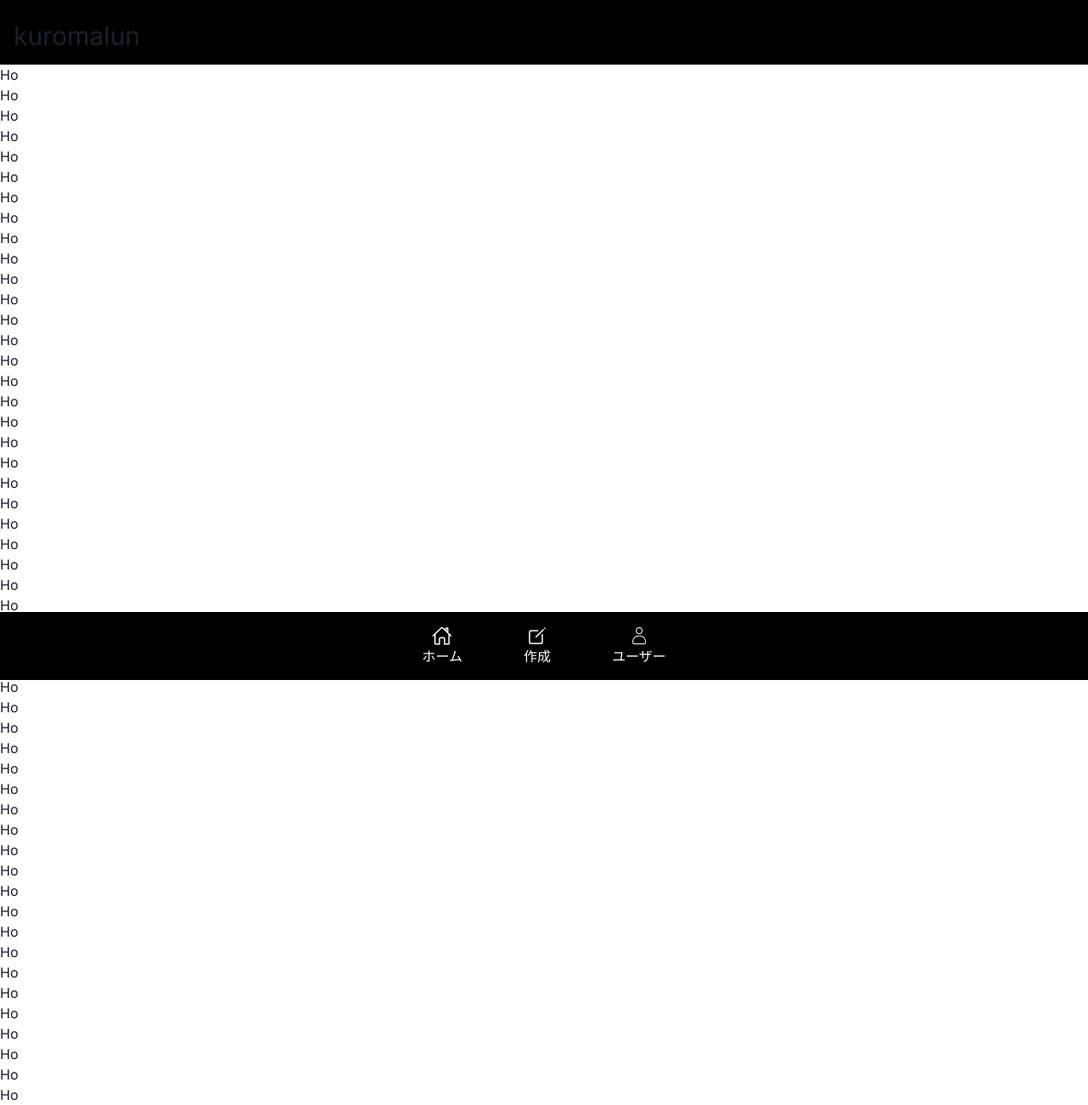
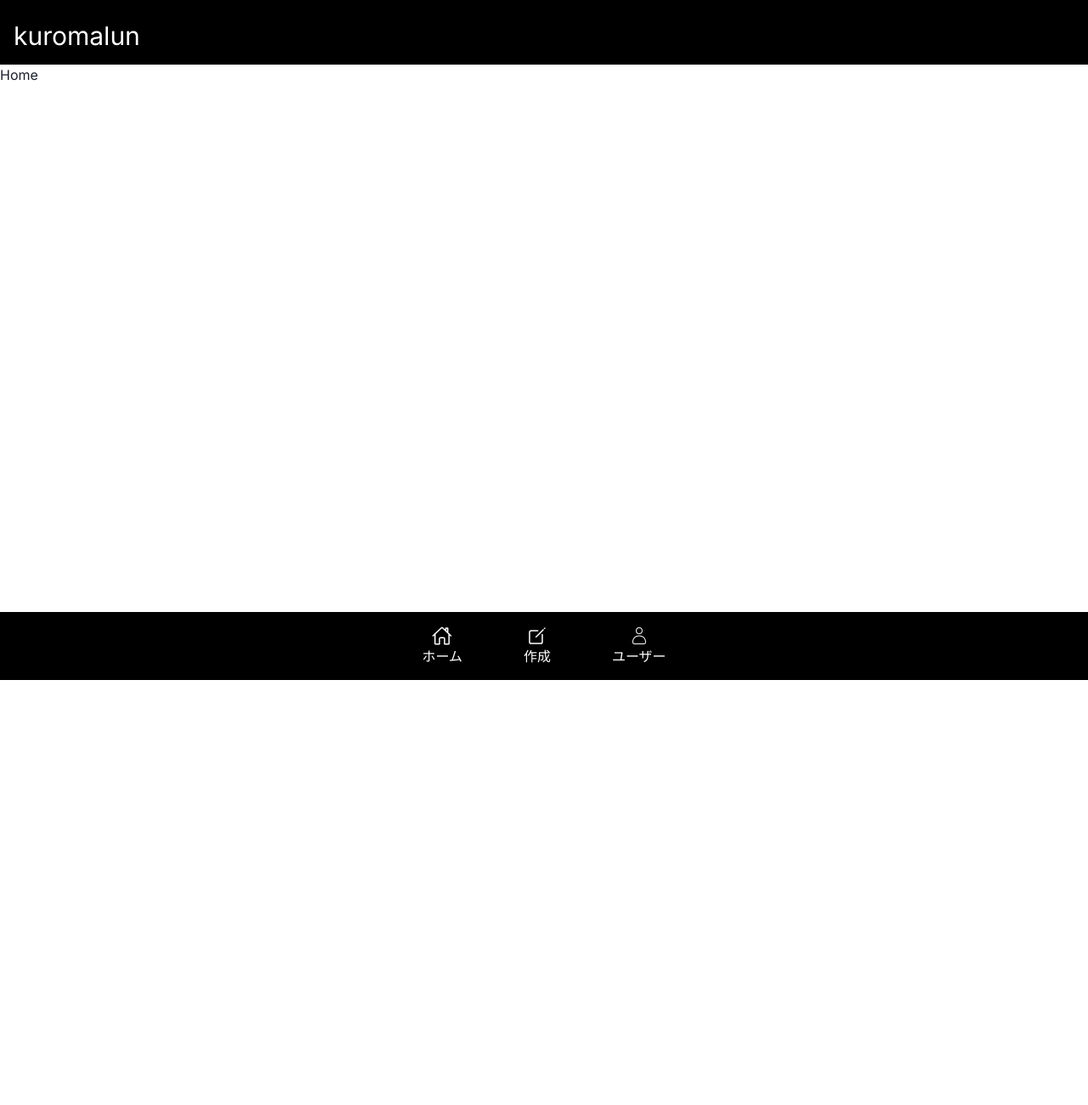
Before and after one commit to hiromuota166/kuromalun, a Next.js app in the folder kuromalun-front/: page / in a window 1280 px wide. Shown: the whole page at 85% size. After the commit the page ends 800 px from the top, so only its background shows below. Built offline with nearby package versions, Linux system fonts and the light colour scheme.

Commit message:
fix:cssColorの変更

```diff
--- a/kuromalun-front/src/app/page.tsx
+++ b/kuromalun-front/src/app/page.tsx
@@ -1,57 +1,7 @@
 export default function Home() {
   return (
     <div>
-      <h1>Ho</h1>
-      <h1>Ho</h1>
-      <h1>Ho</h1>
-      <h1>Ho</h1>
-      <h1>Ho</h1>
-      <h1>Ho</h1>
-      <h1>Ho</h1>
-      <h1>Ho</h1>
-      <h1>Ho</h1>
-      <h1>Ho</h1>
-      <h1>Ho</h1>
-      <h1>Ho</h1>
-      <h1>Ho</h1>
-      <h1>Ho</h1>
-      <h1>Ho</h1>
-      <h1>Ho</h1>
-      <h1>Ho</h1>
-      <h1>Ho</h1>
-      <h1>Ho</h1>
-      <h1>Ho</h1>
-      <h1>Ho</h1>
-      <h1>Ho</h1>
-      <h1>Ho</h1>
-      <h1>Ho</h1>
-      <h1>Ho</h1>
-      <h1>Ho</h1>
-      <h1>Ho</h1>
-      <h1>Ho</h1>
-      <h1>Ho</h1>
-      <h1>Ho</h1>
-      <h1>Ho</h1>
-      <h1>Ho</h1>
-      <h1>Ho</h1>
-      <h1>Ho</h1>
-      <h1>Ho</h1>
-      <h1>Ho</h1>
-      <h1>Ho</h1>
-      <h1>Ho</h1>
-      <h1>Ho</h1>
-      <h1>Ho</h1>
-      <h1>Ho</h1>
-      <h1>Ho</h1>
-      <h1>Ho</h1>
-      <h1>Ho</h1>
-      <h1>Ho</h1>
-      <h1>Ho</h1>
-      <h1>Ho</h1>
-      <h1>Ho</h1>
-      <h1>Ho</h1>
-      <h1>Ho</h1>
-      <h1>Ho</h1>
+      <h1>Home</h1>
     </div>
   );
 }
--- a/kuromalun-front/src/components/Footer.tsx
+++ b/kuromalun-front/src/components/Footer.tsx
@@ -6,7 +6,7 @@ import FooterIcon from './FooterIcon';
 
 const Footer = () => {
   return (
-    <div className='fixed inset-x-0 bottom-0 bg-background'>
+    <div className='fixed inset-x-0 bottom-0 bg-backgroundColor'>
       <div className='text-center p-4 bg-gray-100 flex justify-center gap-10'>
         <FooterIcon href='/' text='ホーム' icon={IoHomeOutline} />
         <FooterIcon href='/create' text='作成' icon={IoCreateOutline} />
--- a/kuromalun-front/src/components/Header.tsx
+++ b/kuromalun-front/src/components/Header.tsx
@@ -3,10 +3,10 @@ import { SettingsIcon } from '@chakra-ui/icons'
 
 const Header = () => {
   return (
-    <header className="shadow-boxOut bg-background fixed flex w-full justify-between relative">
+    <header className="shadow-boxOut bg-backgroundColor fixed flex w-full justify-between relative">
       <div>
-        <h1 className="p-4 pt-6 text-3xl text-font">
-          <a href="/" className='text-maincolor'>kuromalun</a>
+        <h1 className="p-4 pt-6 text-3xl text-mainColor">
+          <a href="/" className=''>kuromalun</a>
         </h1>
       </div>
       <div className="items-center flex p-4">
--- a/kuromalun-front/tailwind.config.ts
+++ b/kuromalun-front/tailwind.config.ts
@@ -15,10 +15,10 @@ const config: Config = {
       },
     },
     colors: {
-      background: "#000000",
+      backgroundColor: "#000000",
       mainColor: "#ffffff",
       color: "#9F9F9F",
-      emphasis: "#FEB06A",
+      emphasisColor: "#FEB06A",
     },
   },
   plugins: [],
```
